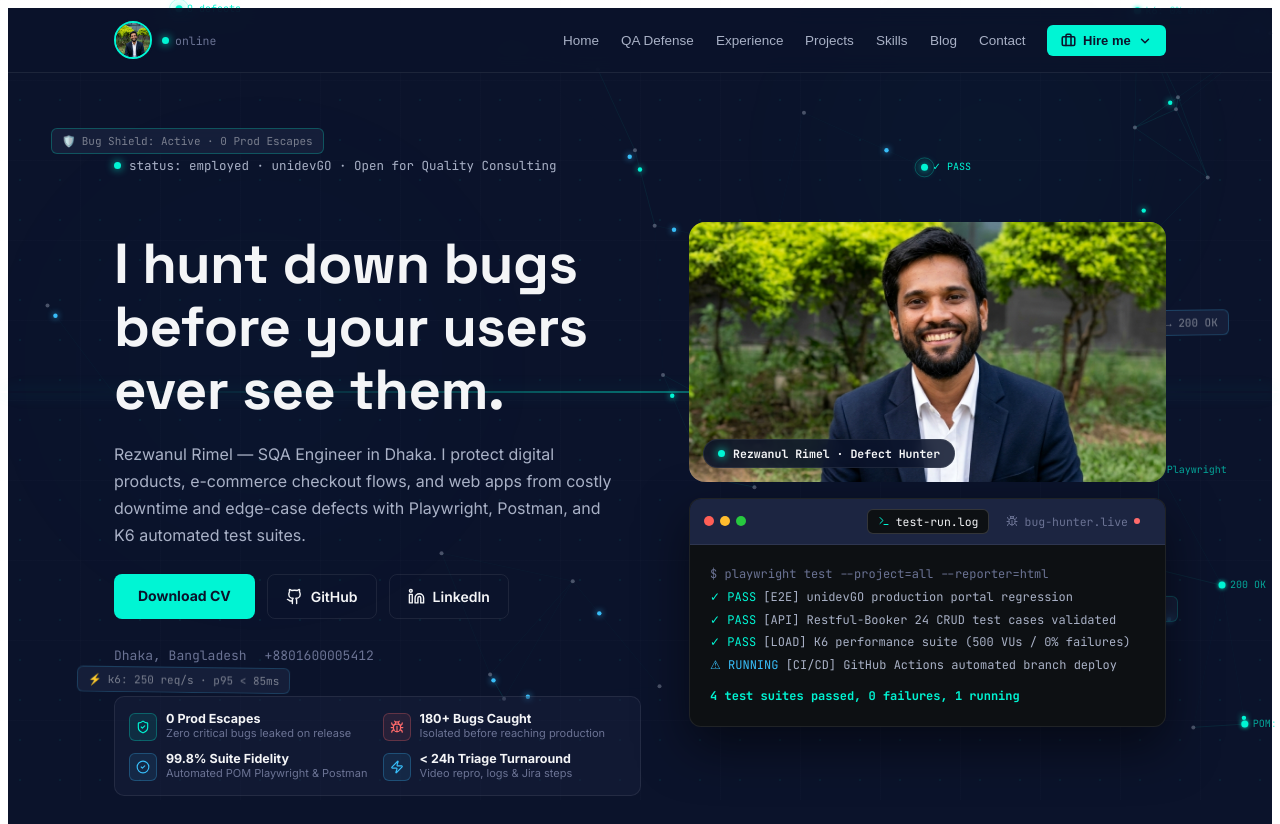
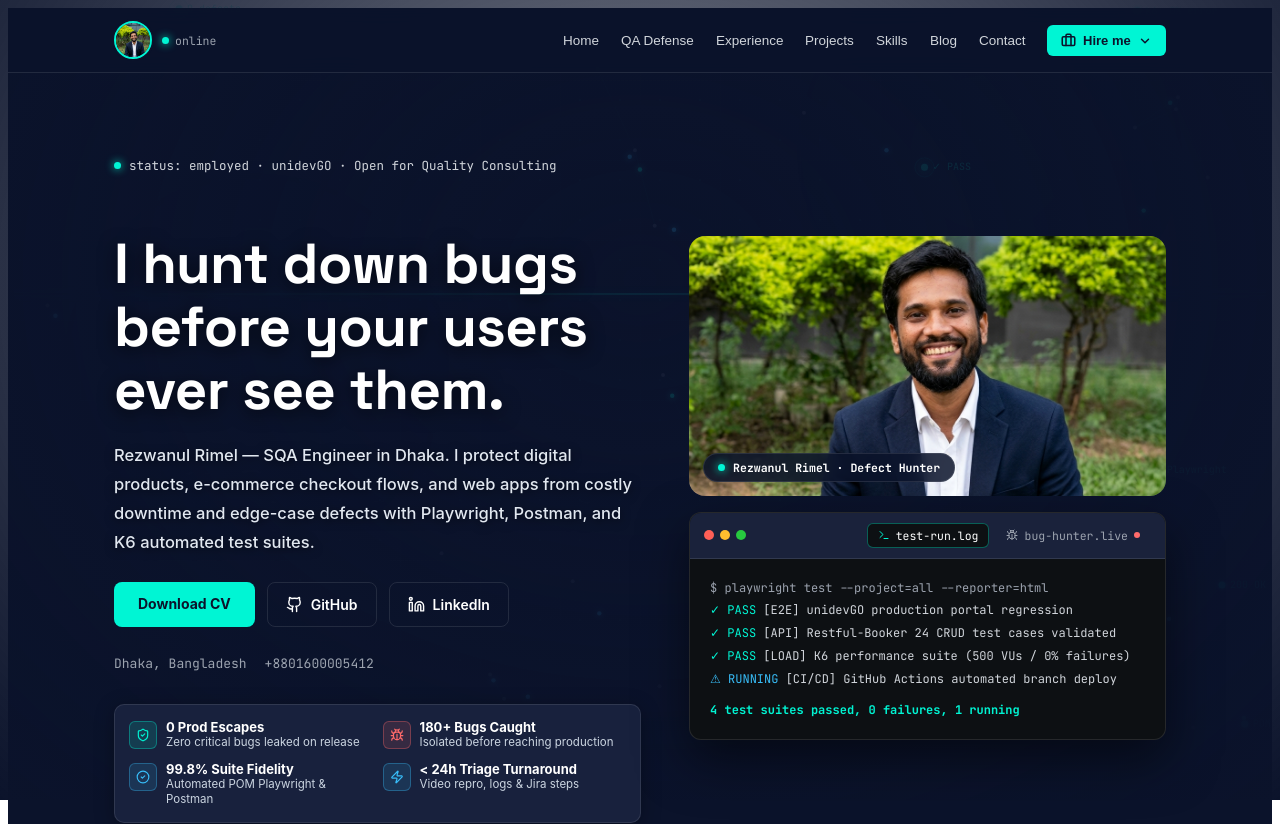
Before and after one commit to rezwanulislamrimel/SQA-Portfolio-rezwanulrimel, a React (Vite) app: page / in a window 1280 px wide. Shown: the top 824 px of the page. Built offline with nearby package versions, Linux system fonts and the light colour scheme.

Commit message:
added sqa releted frontedd

```diff
--- a/src/Home/HomePage.jsx
+++ b/src/Home/HomePage.jsx
@@ -23,9 +23,26 @@ export default function HomePage() {
       {/* SQA Animated Background */}
       <SQABackground />
       <style>{`
-        @import url('https://fonts.googleapis.com/css2?family=Inter:wght@400;500;600;700;800&family=Space+Grotesk:wght@500;600;700;800&family=JetBrains+Mono:wght@400;500;700&display=swap');
-        * { box-sizing: border-box; }
-        h1, h2, h3, h4 { font-family: ${FONT_HEAD}; letter-spacing: -0.01em; }
+        @import url('https://fonts.googleapis.com/css2?family=Plus+Jakarta+Sans:wght@400;500;600;700;800&family=Space+Grotesk:wght@500;600;700;800&family=JetBrains+Mono:wght@400;500;700&display=swap');
+        * {
+          box-sizing: border-box;
+          -webkit-font-smoothing: antialiased;
+          -moz-osx-font-smoothing: grayscale;
+          text-rendering: optimizeLegibility;
+        }
+        body {
+          color: ${C.textMain};
+        }
+        h1, h2, h3, h4 {
+          font-family: ${FONT_HEAD};
+          letter-spacing: -0.015em;
+          color: #FFFFFF;
+          text-shadow: 0 2px 10px rgba(0, 0, 0, 0.45);
+        }
+        p {
+          color: ${C.textMuted};
+          line-height: 1.7;
+        }
         a { color: inherit; }
         @keyframes fadeUp {
           from { opacity: 0; transform: translateY(18px); }
@@ -45,11 +62,18 @@ export default function HomePage() {
         .row-card, .nav-btn, .cta-primary, .avatar-ring { will-change: transform; }
         .row-card {
           background: ${C.surface};
+          backdrop-filter: blur(14px);
+          -webkit-backdrop-filter: blur(14px);
           border: 1px solid ${C.border};
           border-left: 3px solid transparent;
+          box-shadow: 0 4px 24px rgba(0, 0, 0, 0.28);
           transition: border-color .18s ease, background .18s ease;
         }
-        .row-card:hover { border-color: ${C.borderHi}; background: ${C.surfaceAlt}; }
+        .row-card:hover {
+          border-color: ${C.borderHi};
+          background: ${C.surfaceAlt};
+          box-shadow: 0 8px 32px rgba(0, 0, 0, 0.35);
+        }
         .status-strip-pass { border-left-color: ${C.pass}; }
         .nav-btn { transition: color .15s ease; }
         .nav-btn:hover { color: ${C.textMain} !important; }
--- a/src/components/common/SQABackground.jsx
+++ b/src/components/common/SQABackground.jsx
@@ -454,21 +454,22 @@ export function SQABackground() {
           position: absolute;
           left: 0;
           right: 0;
-          height: 2px;
-          background: linear-gradient(90deg, transparent 5%, rgba(0, 245, 212, 0.4) 30%, #00F5D4 50%, rgba(56, 189, 248, 0.4) 70%, transparent 95%);
-          box-shadow: 0 0 16px rgba(0, 245, 212, 0.5), 0 0 35px rgba(0, 245, 212, 0.25);
-          animation: sqaScannerSweep 14s cubic-bezier(0.4, 0, 0.6, 1) infinite;
+          height: 1.5px;
+          background: linear-gradient(90deg, transparent 5%, rgba(0, 245, 212, 0.2) 30%, rgba(0, 245, 212, 0.4) 50%, rgba(56, 189, 248, 0.2) 70%, transparent 95%);
+          box-shadow: 0 0 10px rgba(0, 245, 212, 0.25);
+          animation: sqaScannerSweep 16s cubic-bezier(0.4, 0, 0.6, 1) infinite;
+          opacity: 0.4;
         }
 
         .sqa-grid-backdrop {
           position: absolute;
           inset: 0;
           background-image:
-            radial-gradient(circle, rgba(0, 245, 212, 0.08) 1px, transparent 1px),
-            linear-gradient(to right, rgba(244, 245, 247, 0.02) 1px, transparent 1px),
-            linear-gradient(to bottom, rgba(244, 245, 247, 0.02) 1px, transparent 1px);
+            radial-gradient(circle, rgba(0, 245, 212, 0.05) 1px, transparent 1px),
+            linear-gradient(to right, rgba(244, 245, 247, 0.015) 1px, transparent 1px),
+            linear-gradient(to bottom, rgba(244, 245, 247, 0.015) 1px, transparent 1px);
           background-size: 40px 40px, 80px 80px, 80px 80px;
-          opacity: 0.85;
+          opacity: 0.6;
         }
 
         .sqa-badge-drift {
@@ -477,14 +478,19 @@ export function SQABackground() {
           font-size: 11px;
           padding: 5px 10px;
           border-radius: 6px;
-          background: rgba(28, 37, 65, 0.6);
-          backdrop-filter: blur(4px);
-          border: 1px solid rgba(0, 245, 212, 0.18);
-          color: rgba(244, 245, 247, 0.45);
+          background: rgba(11, 19, 43, 0.85);
+          backdrop-filter: blur(6px);
+          border: 1px solid rgba(0, 245, 212, 0.15);
+          color: rgba(209, 213, 219, 0.6);
           display: flex;
           align-items: center;
           gap: 6px;
           user-select: none;
+          opacity: 0.6;
+        }
+
+        @media (max-width: 1280px) {
+          .sqa-badge-drift { display: none !important; }
         }
       `}</style>
 
@@ -500,9 +506,9 @@ export function SQABackground() {
           width: 500,
           height: 500,
           borderRadius: "50%",
-          background: "radial-gradient(circle, rgba(0, 245, 212, 0.18) 0%, transparent 70%)",
-          filter: "blur(60px)",
-          animation: "ambientBreathe 12s ease-in-out infinite",
+          background: "radial-gradient(circle, rgba(0, 245, 212, 0.10) 0%, transparent 70%)",
+          filter: "blur(70px)",
+          animation: "ambientBreathe 14s ease-in-out infinite",
         }}
       />
       <div
@@ -513,16 +519,16 @@ export function SQABackground() {
           width: 600,
           height: 600,
           borderRadius: "50%",
-          background: "radial-gradient(circle, rgba(56, 189, 248, 0.14) 0%, transparent 70%)",
-          filter: "blur(70px)",
-          animation: "ambientBreathe 15s ease-in-out infinite reverse",
+          background: "radial-gradient(circle, rgba(56, 189, 248, 0.08) 0%, transparent 70%)",
+          filter: "blur(80px)",
+          animation: "ambientBreathe 18s ease-in-out infinite reverse",
         }}
       />
 
       {/* Automated Quality Scan Beam */}
       <div className="sqa-scan-beam" />
 
-      {/* Interactive SQA Node Network Canvas */}
+      {/* Interactive SQA Node Network Canvas (Subtle & High Contrast) */}
       <canvas
         ref={canvasRef}
         style={{
@@ -531,15 +537,26 @@ export function SQABackground() {
           display: "block",
           width: "100%",
           height: "100%",
+          opacity: 0.32, // Soft, non-intrusive backdrop
         }}
       />
 
-      {/* Drifting SQA Telemetry Badges */}
+      {/* Central Vignette Contrast Shield — Ensures text has 100% crisp legibility */}
+      <div
+        style={{
+          position: "absolute",
+          inset: 0,
+          background: "radial-gradient(ellipse at 50% 35%, rgba(11, 19, 43, 0.5) 0%, rgba(11, 19, 43, 0.85) 65%, #0B132B 100%)",
+          pointerEvents: "none",
+        }}
+      />
+
+      {/* Drifting SQA Telemetry Badges (Only on extra wide desktop) */}
       <div
         className="sqa-badge-drift"
         style={{
           top: "16%",
-          left: "4%",
+          left: "3%",
           animation: "floatSlow1 7s ease-in-out infinite",
           borderColor: "rgba(0, 245, 212, 0.25)",
         }}
@@ -552,7 +569,7 @@ export function SQABackground() {
         className="sqa-badge-drift"
         style={{
           top: "40%",
-          right: "4%",
+          right: "3%",
           animation: "floatSlow2 9s ease-in-out infinite",
           borderColor: "rgba(56, 189, 248, 0.25)",
         }}
@@ -565,7 +582,7 @@ export function SQABackground() {
         className="sqa-badge-drift"
         style={{
           bottom: "22%",
-          right: "8%",
+          right: "4%",
           animation: "floatSlow3 8s ease-in-out infinite",
           borderColor: "rgba(0, 245, 212, 0.2)",
         }}
@@ -578,7 +595,7 @@ export function SQABackground() {
         className="sqa-badge-drift"
         style={{
           bottom: "12%",
-          left: "6%",
+          left: "4%",
           animation: "floatSlow1 10s ease-in-out infinite",
           borderColor: "rgba(56, 189, 248, 0.2)",
         }}
--- a/src/components/sections/HeroSection.jsx
+++ b/src/components/sections/HeroSection.jsx
@@ -50,6 +50,8 @@ export function HeroSection() {
               fontWeight: 800,
               letterSpacing: "-0.5px",
               marginBottom: 20,
+              color: "#FFFFFF",
+              textShadow: "0 3px 18px rgba(0, 0, 0, 0.65)",
             }}
           >
             I hunt down bugs before your users ever see them.
@@ -58,11 +60,13 @@ export function HeroSection() {
           <p
             className="fade-up fade-up-3"
             style={{
-              fontSize: 16,
-              color: C.textMuted,
-              lineHeight: 1.7,
-              maxWidth: 500,
-              marginBottom: 24,
+              fontSize: 16.5,
+              color: "#E2E8F0",
+              lineHeight: 1.75,
+              maxWidth: 520,
+              marginBottom: 26,
+              fontWeight: 450,
+              textShadow: "0 2px 10px rgba(0, 0, 0, 0.6)",
             }}
           >
             {PERSONAL_INFO.name} — {PERSONAL_INFO.title} in Dhaka. I protect digital products, e-commerce checkout flows, and web apps from costly downtime and edge-case defects with Playwright, Postman, and K6 automated test suites.
@@ -150,10 +154,13 @@ export function HeroSection() {
               display: "grid",
               gridTemplateColumns: "1fr 1fr",
               gap: 10,
-              background: "rgba(28, 37, 65, 0.4)",
+              background: "rgba(28, 37, 65, 0.85)",
+              backdropFilter: "blur(14px)",
+              WebkitBackdropFilter: "blur(14px)",
               border: `1px solid ${C.border}`,
               borderRadius: 10,
               padding: 14,
+              boxShadow: "0 4px 20px rgba(0, 0, 0, 0.3)",
             }}
           >
             {trustMetrics.map((item, idx) => {
@@ -165,8 +172,8 @@ export function HeroSection() {
                       width: 28,
                       height: 28,
                       borderRadius: 6,
-                      background: `${item.color}18`,
-                      border: `1px solid ${item.color}44`,
+                      background: `${item.color}22`,
+                      border: `1px solid ${item.color}55`,
                       display: "grid",
                       placeItems: "center",
                       flexShrink: 0,
@@ -176,8 +183,8 @@ export function HeroSection() {
                     <Icon size={14} color={item.color} />
                   </div>
                   <div>
-                    <div style={{ fontSize: 12.5, fontWeight: 700, color: C.textMain }}>{item.label}</div>
-                    <div style={{ fontSize: 11, color: C.textFaint, lineHeight: 1.3 }}>{item.desc}</div>
+                    <div style={{ fontSize: 13, fontWeight: 700, color: "#FFFFFF" }}>{item.label}</div>
+                    <div style={{ fontSize: 11.5, color: "#CBD5E1", lineHeight: 1.35 }}>{item.desc}</div>
                   </div>
                 </div>
               );
--- a/src/constants/theme.js
+++ b/src/constants/theme.js
@@ -1,26 +1,26 @@
 /* ═══════════════════════════════════════════
-   DESIGN TOKENS — grounded in QA/test-report vernacular
-   instead of generic violet/cyan/pink gradient glass
+   DESIGN TOKENS — High Contrast SQA Palette
+   Optimized for crystal-clear readability & contrast
 ═══════════════════════════════════════════ */
 export const C = {
-  bg:          "#0B132B",   // Deep Midnight Navy — 60% base
-  surface:     "#1C2541",   // Platinum navy — 30% cards/borders
-  surfaceAlt:  "#232C4D",
-  border:      "rgba(244,245,247,0.08)",
-  borderHi:    "rgba(244,245,247,0.16)",
-  textMain:    "#F4F5F7",   // Ice White — 30% text
-  textMuted:   "#A9B1C6",
-  textFaint:   "#6B7394",
-  pass:        "#00F5D4",   // Electric Cyan/Cyber Mint — 10% accent (CTA, pass states)
-  passDim:     "rgba(0,245,212,0.12)",
-  warn:        "#38BDF8",   // secondary accent — links, in-progress
-  warnDim:     "rgba(56,189,248,0.12)",
-  fail:        "#FF6B6B",   // used sparingly, as a report stripe not an error
-  failDim:     "rgba(255,107,107,0.12)",
+  bg:          "#0B132B",   // Deep Midnight Navy base
+  surface:     "rgba(28, 37, 65, 0.88)",   // Opaque navy cards with backdrop blur
+  surfaceAlt:  "rgba(35, 44, 77, 0.94)",
+  border:      "rgba(255, 255, 255, 0.10)", // Clean crisp borders
+  borderHi:    "rgba(0, 245, 212, 0.35)",
+  textMain:    "#FFFFFF",   // Pure Bright White — 100% sharp headings
+  textMuted:   "#D1D5DB",   // Bright Slate/Gray-300 — high readability body text
+  textFaint:   "#9CA3AF",   // Clear Slate/Gray-400 — legible metadata & tags
+  pass:        "#00F5D4",   // Electric Cyan/Cyber Mint — CTA & pass states
+  passDim:     "rgba(0, 245, 212, 0.14)",
+  warn:        "#38BDF8",   // Sky Blue secondary accent
+  warnDim:     "rgba(56, 189, 248, 0.14)",
+  fail:        "#FF6B6B",   // Bug / Defect accent
+  failDim:     "rgba(255, 107, 107, 0.14)",
   info:        "#38BDF8",
-  infoDim:     "rgba(56,189,248,0.12)",
+  infoDim:     "rgba(56, 189, 248, 0.14)",
 };
 
 export const FONT_MONO = "'JetBrains Mono', 'Fira Code', monospace";
-export const FONT_SANS = "'Inter', -apple-system, sans-serif";
+export const FONT_SANS = "'Inter', -apple-system, BlinkMacSystemFont, 'Segoe UI', Roboto, sans-serif";
 export const FONT_HEAD = "'Space Grotesk', 'Inter', -apple-system, sans-serif";
```
